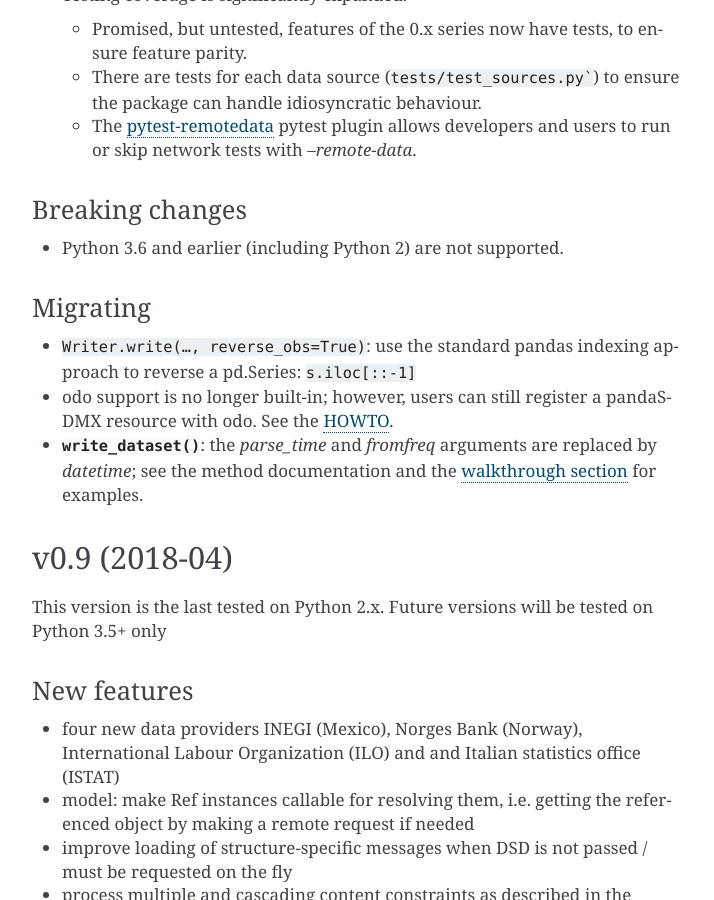
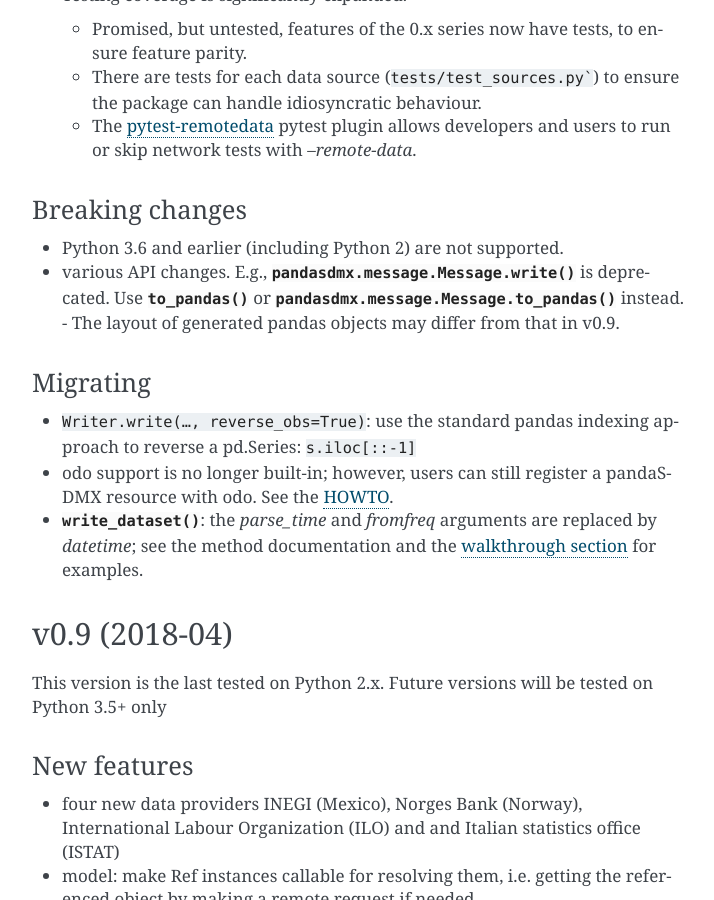
Before and after one commit to dr-leo/pandaSDMX, a Sphinx documentation site: the page built from doc/whatsnew.rst, in a window 1280 px wide and 900 px high, scrolled down 546 px. Shown: the whole window, without its empty margins (388-1102 px from the left). Built offline with Sphinx 7.4.7, drawn with Linux system fonts in a browser that asks for light colours; the version number is read from the project's files by our own code.

```diff
--- a/doc/install.rst
+++ b/doc/install.rst
@@ -64,7 +64,6 @@ From source
 .. note:: The build process adheres to
    `PEP 517 <https://www.python.org/dev/peps/pep-0517/>`_
    using `flit <https://flit.readthedocs.io/en/latest/>`_ as build backend.
-   The source distribution contains no `setup.py` script to run from the command line.
 
    To also install optional dependencies, use commands like::
 
--- a/doc/whatsnew.rst
+++ b/doc/whatsnew.rst
@@ -39,6 +39,9 @@ v1.0.0rc1 (2020-05-13)
 Breaking changes
 ::::::::::::::::
 - Python 3.6 and earlier (including Python 2) are not supported.
+- various API changes. E.g., :meth:`pandasdmx.message.Message.write` is deprecated.
+  Use :func:`to_pandas` or :meth:`pandasdmx.message.Message.to_pandas` instead.
+  - The layout of generated pandas objects may differ from that in v0.9.
 
 Migrating
 :::::::::
--- a/pyproject.toml
+++ b/pyproject.toml
@@ -14,7 +14,7 @@ requires = [
     "lxml >= 3.6",
     "pandas >= 1.0",
     "pydantic >= 1.1"]
-requires-python = ">=3.7.3 <4"
+requires-python = ">=3.7.3,<4"
 keywords = "statistics, SDMX, pandas, data, economics, science"
 classifiers = [
 "Intended Audience :: Developers",
```
